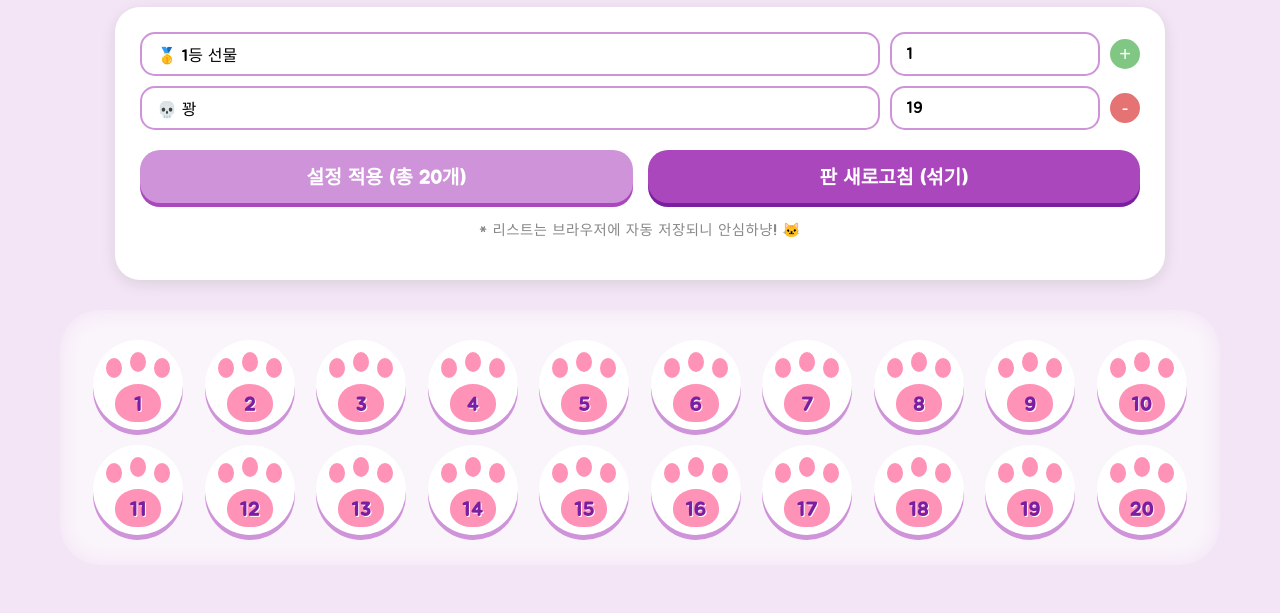
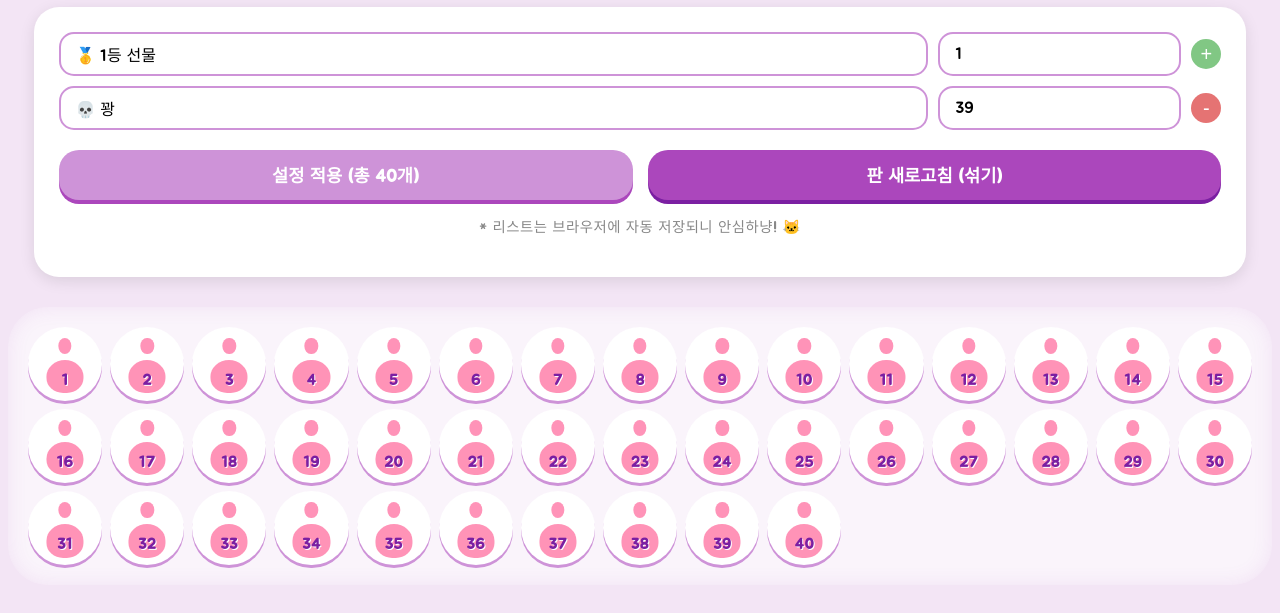
Before and after one commit to GAMZA0123/haje_nayng_2, a plain HTML site: page index.html in a window 1280 px wide. Shown: the part 135-748 px from the top of the page. Drawn offline with Linux system fonts and the light colour scheme; a web font is replaced by a local one.

Commit message:
index.html

```diff
--- a/index.html
+++ b/index.html
@@ -27,7 +27,7 @@
         h1 {
             color: var(--dark-purple);
             margin-bottom: 10px;
-            font-size: 3rem;
+            font-size: clamp(2rem, 5vw, 3rem); /* 화면 크기에 맞게 제목 조절 */
             text-shadow: 2px 2px 0px white;
         }
 
@@ -38,7 +38,7 @@
             box-shadow: 0 4px 15px rgba(0,0,0,0.1);
             margin-bottom: 30px;
             width: 95%;
-            max-width: 1000px;
+            max-width: 1200px;
         }
 
         .reward-setting-row {
@@ -72,7 +72,7 @@
             transition: 0.3s;
             flex: 1;
             font-weight: bold;
-            font-size: 1.2rem;
+            font-size: 1.1rem;
             padding: 12px;
             border: none;
             border-radius: 20px;
@@ -83,58 +83,57 @@
         .reset-btn { background: var(--dark-purple); box-shadow: 0 4px 0 #7b1fa2; }
         .refresh-btn:active, .reset-btn:active { transform: translateY(4px); box-shadow: none; }
 
-        /* 뽑기판 영역 - 가로 10개 설정 */
+        /* 뽑기판 영역 - 가로 20개 설정 */
         .board {
             display: grid;
-            grid-template-columns: repeat(10, 1fr);
-            gap: 15px;
+            grid-template-columns: repeat(20, 1fr);
+            gap: 8px;
             width: 100%;
-            max-width: 1100px;
+            max-width: 1500px; /* 넓은 화면 지원 */
             background: rgba(255, 255, 255, 0.6);
-            padding: 30px;
+            padding: 20px;
             border-radius: 40px;
             box-shadow: inset 0 0 20px rgba(171, 71, 188, 0.1);
         }
 
-        /* 모바일 대응: 화면이 좁을 땐 줄이기 */
-        @media (max-width: 900px) { .board { grid-template-columns: repeat(5, 1fr); } }
-        @media (max-width: 500px) { .board { grid-template-columns: repeat(4, 1fr); } }
+        /* 반응형 대응: 화면이 좁아지면 줄 수 조절 */
+        @media (max-width: 1400px) { .board { grid-template-columns: repeat(15, 1fr); } }
+        @media (max-width: 1000px) { .board { grid-template-columns: repeat(10, 1fr); } }
+        @media (max-width: 600px) { .board { grid-template-columns: repeat(5, 1fr); } }
 
         .paw-item {
             aspect-ratio: 1 / 1;
             width: 100%;
-            max-width: 90px;
             background: white;
             border-radius: 50%;
             position: relative;
             cursor: pointer;
             transition: transform 0.2s;
-            box-shadow: 0 5px 0 var(--main-purple);
+            box-shadow: 0 3px 0 var(--main-purple);
             display: flex;
             justify-content: center;
             align-items: center;
-            margin: 0 auto;
         }
 
-        .paw-item:hover { transform: scale(1.1); }
+        .paw-item:hover { transform: scale(1.15); z-index: 10; }
 
         .paw-number {
             position: absolute;
-            bottom: 12px;
+            bottom: 15%;
             left: 50%;
             transform: translateX(-50%);
             z-index: 3;
             font-weight: bold;
-            font-size: 1.2rem;
+            font-size: clamp(10px, 1.2vw, 15px); /* 숫자가 안 겹치게 작게 조절 */
             color: var(--number-color);
             pointer-events: none;
             text-shadow: 1px 1px 0px white;
         }
 
         .paw-item::before {
-            content: ''; position: absolute; bottom: 8px; left: 50%;
+            content: ''; position: absolute; bottom: 10%; left: 50%;
             transform: translateX(-50%);
-            width: 46px; height: 38px;
+            width: 50%; height: 45%;
             background: var(--jelly-pink);
             border-radius: 50% 50% 45% 45%;
             opacity: 0.85;
@@ -142,17 +141,17 @@
         }
 
         .paw-item::after {
-            content: ''; position: absolute; top: 12px; left: 50%;
+            content: ''; position: absolute; top: 15%; left: 50%;
             transform: translateX(-50%);
-            width: 16px; height: 20px;
+            width: 18%; height: 22%;
             background: var(--jelly-pink);
             border-radius: 50%;
-            box-shadow: -24px 6px 0 var(--jelly-pink), 24px 6px 0 var(--jelly-pink);
+            box-shadow: -150% 40% 0 var(--jelly-pink), 150% 40% 0 var(--jelly-pink);
             opacity: 0.85;
             z-index: 2;
         }
 
-        .paw-item.opened { background: #eee; opacity: 0.3; pointer-events: none; box-shadow: none; transform: scale(0.9); }
+        .paw-item.opened { background: #eee; opacity: 0.3; pointer-events: none; box-shadow: none; transform: scale(0.85); }
         .paw-item.opened .paw-number { display: none; }
 
         .modal {
@@ -216,7 +215,7 @@
         let gameData = [];
 
         window.onload = function() {
-            const savedRewards = localStorage.getItem('hajeNyangRewards_v10');
+            const savedRewards = localStorage.getItem('hajeNyangRewards_v20');
             if (savedRewards) {
                 const rewards = JSON.parse(savedRewards);
                 rewards.forEach((reward, index) => {
@@ -224,7 +223,7 @@
                 });
             } else {
                 addRow('🥇 1등 선물', 1, true);
-                addRow('💀 꽝', 19, false); // 가로 10줄이니 기본 20개 세팅
+                addRow('💀 꽝', 39, false); // 가로 20줄이니 기본 40개 세팅
             }
             updateTotalCount();
             initBoard();
@@ -266,7 +265,7 @@
                 });
             });
 
-            localStorage.setItem('hajeNyangRewards_v10', JSON.stringify(rewardList));
+            localStorage.setItem('hajeNyangRewards_v20', JSON.stringify(rewardList));
             updateTotalCount();
         }
 
```
